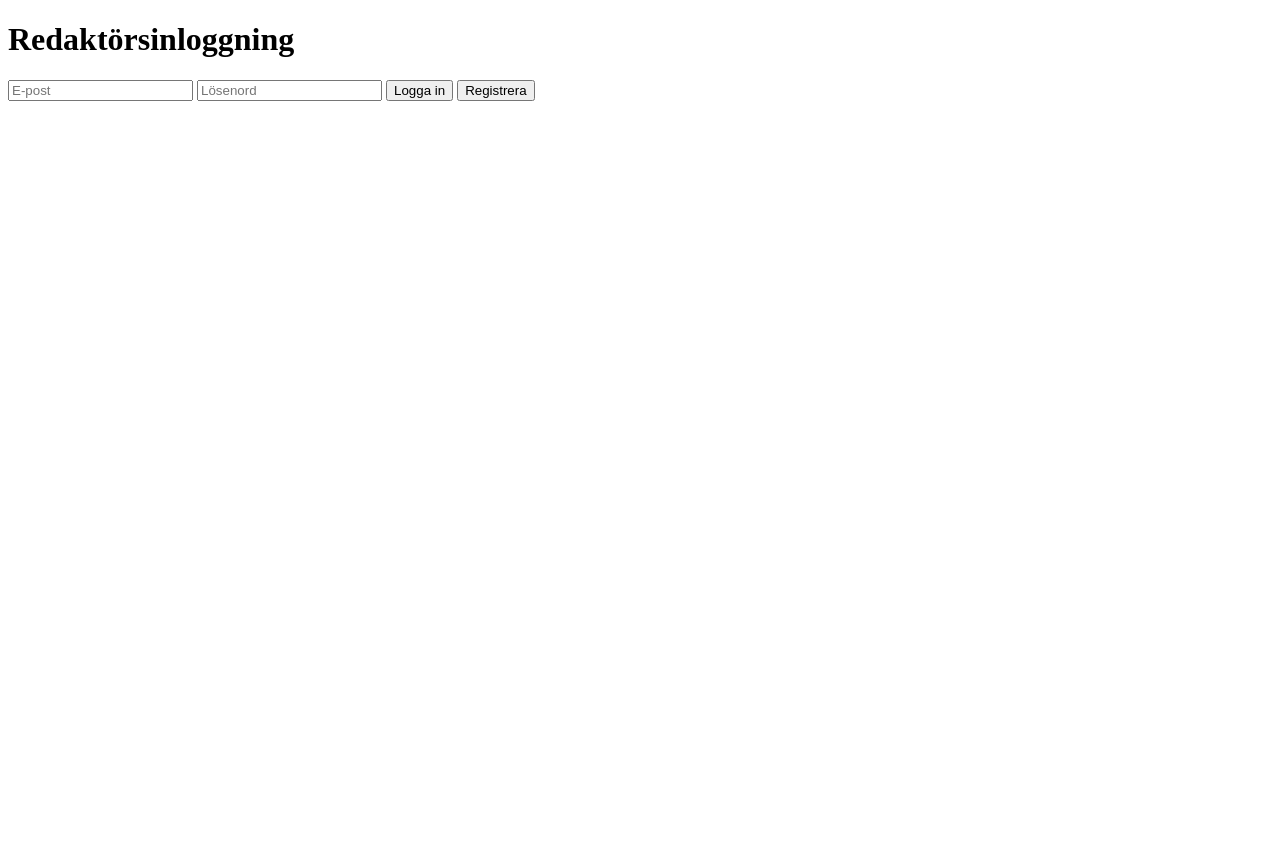
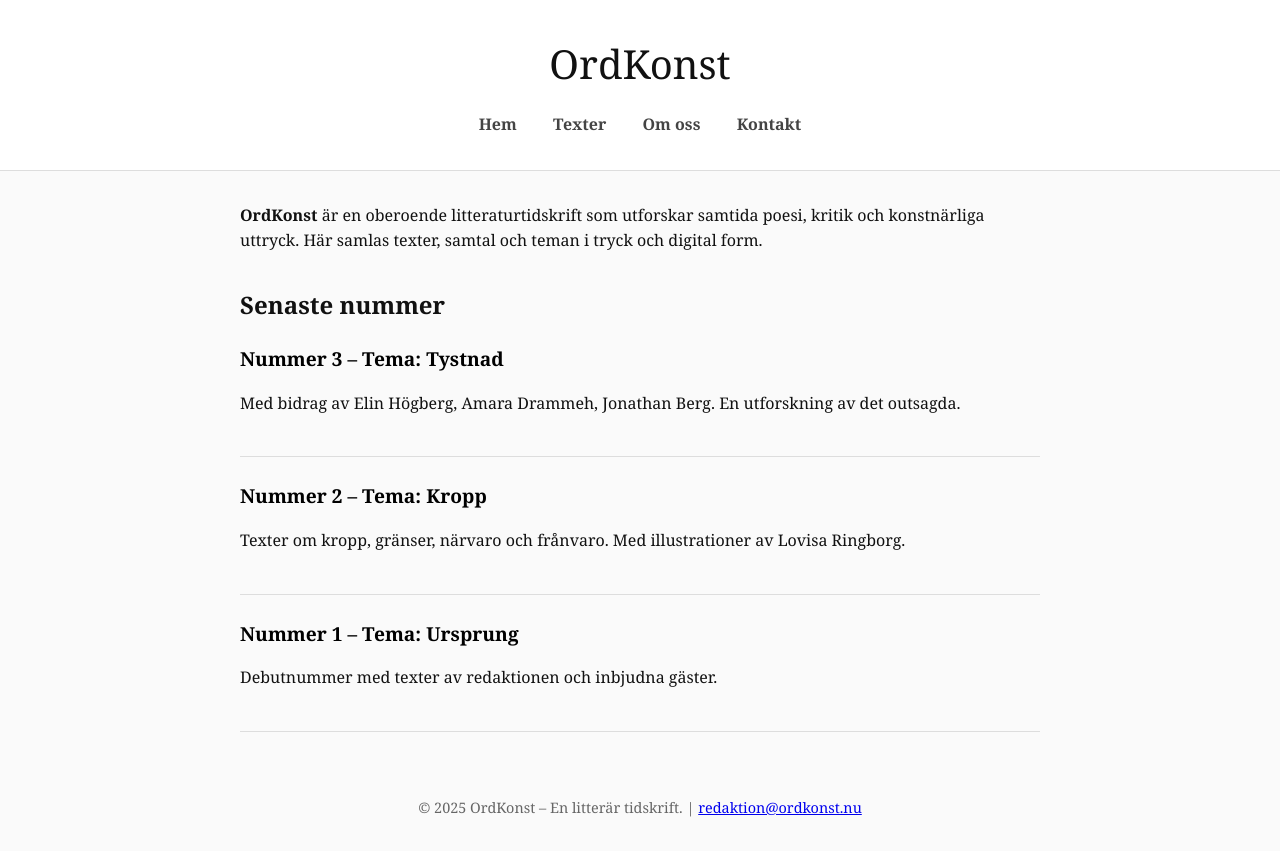
Before and after one commit to kimochjulia/ordkonst, a plain HTML site: page index.html in a window 1280 px wide. Before the commit the page ends 800 px from the top, so only its background shows below. Drawn offline with Linux system fonts and the light colour scheme.

Commit message:
Update index.html

```diff
--- a/index.html
+++ b/index.html
@@ -2,108 +2,138 @@
 <html lang="sv">
 <head>
   <meta charset="UTF-8">
-  <title>Tidskrift Demo</title>
-  <script src="https://www.gstatic.com/firebasejs/10.4.0/firebase-app-compat.js"></script>
-  <script src="https://www.gstatic.com/firebasejs/10.4.0/firebase-auth-compat.js"></script>
-  <script src="https://www.gstatic.com/firebasejs/10.4.0/firebase-firestore-compat.js"></script>
+  <meta name="viewport" content="width=device-width, initial-scale=1">
+  <title>OrdKonst – Tidskrift för litteratur</title>
+  <style>
+    body {
+      margin: 0;
+      font-family: "Georgia", serif;
+      background-color: #fafafa;
+      color: #111;
+      line-height: 1.6;
+    }
+
+    header {
+      background-color: #fff;
+      padding: 2rem 1rem;
+      border-bottom: 1px solid #ddd;
+      text-align: center;
+    }
+
+    header h1 {
+      margin: 0;
+      font-size: 2.5rem;
+      font-weight: normal;
+    }
+
+    nav {
+      margin-top: 1rem;
+    }
+
+    nav a {
+      margin: 0 1rem;
+      text-decoration: none;
+      color: #444;
+      font-weight: bold;
+    }
+
+    nav a:hover {
+      text-decoration: underline;
+    }
+
+    .container {
+      max-width: 800px;
+      margin: 2rem auto;
+      padding: 0 1rem;
+    }
+
+    .intro {
+      margin-bottom: 2rem;
+    }
+
+    .articles {
+      list-style: none;
+      padding: 0;
+    }
+
+    .articles li {
+      margin-bottom: 1.5rem;
+      padding-bottom: 1.5rem;
+      border-bottom: 1px solid #ddd;
+    }
+
+    .articles h3 {
+      margin: 0 0 0.5rem 0;
+      font-size: 1.2rem;
+    }
+
+    .articles a {
+      text-decoration: none;
+      color: #000;
+    }
+
+    .articles a:hover {
+      text-decoration: underline;
+    }
+
+    footer {
+      text-align: center;
+      font-size: 0.9rem;
+      padding: 2rem 1rem;
+      color: #666;
+    }
+
+    @media (max-width: 600px) {
+      header h1 {
+        font-size: 1.8rem;
+      }
+
+      nav a {
+        display: block;
+        margin: 0.5rem 0;
+      }
+    }
+  </style>
 </head>
 <body>
-  <h1>Redaktörsinloggning</h1>
 
-  <div id="login">
-    <input type="email" id="email" placeholder="E-post">
-    <input type="password" id="password" placeholder="Lösenord">
-    <button onclick="login()">Logga in</button>
-    <button onclick="signup()">Registrera</button>
-  </div>
+  <header>
+    <h1>OrdKonst</h1>
+    <nav>
+      <a href="#">Hem</a>
+      <a href="#">Texter</a>
+      <a href="#">Om oss</a>
+      <a href="#">Kontakt</a>
+    </nav>
+  </header>
 
-  <div id="dashboard" style="display: none;">
-    <h2>Publicera ny text</h2>
-    <textarea id="postContent" placeholder="Skriv din text här..." rows="5" cols="40"></textarea><br>
-    <button onclick="submitPost()">Publicera</button>
+  <main class="container">
+    <section class="intro">
+      <p><strong>OrdKonst</strong> är en oberoende litteraturtidskrift som utforskar samtida poesi, kritik och konstnärliga uttryck. Här samlas texter, samtal och teman i tryck och digital form.</p>
+    </section>
 
-    <h3>Publicerade texter</h3>
-    <div id="posts"></div>
+    <section>
+      <h2>Senaste nummer</h2>
+      <ul class="articles">
+        <li>
+          <h3><a href="#">Nummer 3 – Tema: Tystnad</a></h3>
+          <p>Med bidrag av Elin Högberg, Amara Drammeh, Jonathan Berg. En utforskning av det outsagda.</p>
+        </li>
+        <li>
+          <h3><a href="#">Nummer 2 – Tema: Kropp</a></h3>
+          <p>Texter om kropp, gränser, närvaro och frånvaro. Med illustrationer av Lovisa Ringborg.</p>
+        </li>
+        <li>
+          <h3><a href="#">Nummer 1 – Tema: Ursprung</a></h3>
+          <p>Debutnummer med texter av redaktionen och inbjudna gäster.</p>
+        </li>
+      </ul>
+    </section>
+  </main>
 
-    <button onclick="logout()">Logga ut</button>
-  </div>
+  <footer>
+    &copy; 2025 OrdKonst – En litterär tidskrift. | <a href="mailto:redaktion@ordkonst.nu">redaktion@ordkonst.nu</a>
+  </footer>
 
-  <script>
-
-
-
-    <script type="module">
-  // Import the functions you need from the SDKs you need
-  import { initializeApp } from "https://www.gstatic.com/firebasejs/12.1.0/firebase-app.js";
-  // TODO: Add SDKs for Firebase products that you want to use
-  // https://firebase.google.com/docs/web/setup#available-libraries
-
-
-
-  // Initialize Firebase
-  const app = initializeApp(firebaseConfig);
-
-    firebase.initializeApp(firebaseConfig);
-    const auth = firebase.auth();
-    const db = firebase.firestore();
-
-    // 🟢 Inloggning
-    function login() {
-      const email = document.getElementById("email").value;
-      const password = document.getElementById("password").value;
-      auth.signInWithEmailAndPassword(email, password)
-        .catch(e => alert("Fel: " + e.message));
-    }
-
-    // 🆕 Registrera ny redaktör
-    function signup() {
-      const email = document.getElementById("email").value;
-      const password = document.getElementById("password").value;
-      auth.createUserWithEmailAndPassword(email, password)
-        .catch(e => alert("Fel: " + e.message));
-    }
-
-    // 📝 Publicera text
-    function submitPost() {
-      const text = document.getElementById("postContent").value;
-      db.collection("posts").add({
-        content: text,
-        timestamp: Date.now()
-      });
-      document.getElementById("postContent").value = "";
-    }
-
-    // 🔄 Visa texter
-    function loadPosts() {
-      const postDiv = document.getElementById("posts");
-      db.collection("posts").orderBy("timestamp", "desc").onSnapshot(snapshot => {
-        postDiv.innerHTML = "";
-        snapshot.forEach(doc => {
-          const p = document.createElement("p");
-          p.textContent = doc.data().content;
-          postDiv.appendChild(p);
-        });
-      });
-    }
-
-    // 🔒 Logga ut
-    function logout() {
-      auth.signOut();
-    }
-
-    // 👤 Visa rätt vy beroende på inloggning
-    auth.onAuthStateChanged(user => {
-      if (user) {
-        document.getElementById("login").style.display = "none";
-        document.getElementById("dashboard").style.display = "block";
-        loadPosts();
-      } else {
-        document.getElementById("login").style.display = "block";
-        document.getElementById("dashboard").style.display = "none";
-      }
-    });
-  </script>
 </body>
 </html>
-
-</html>
```
